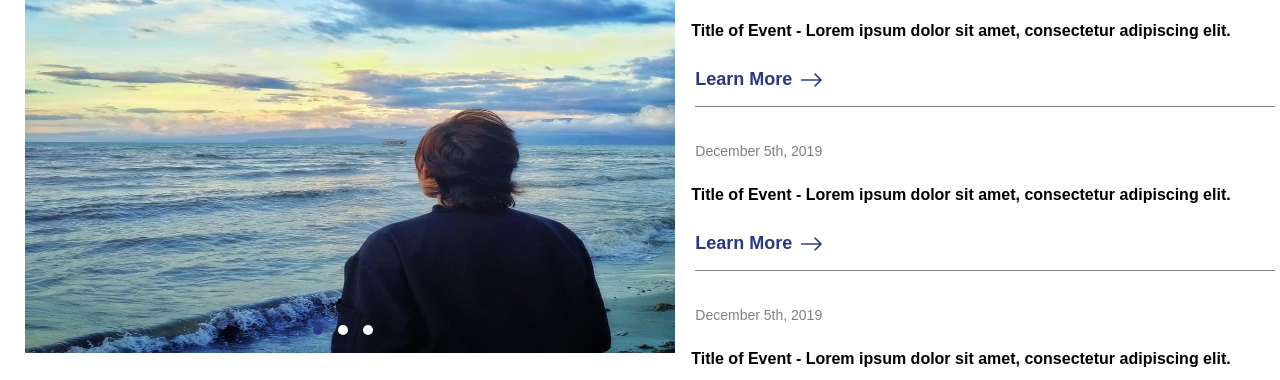
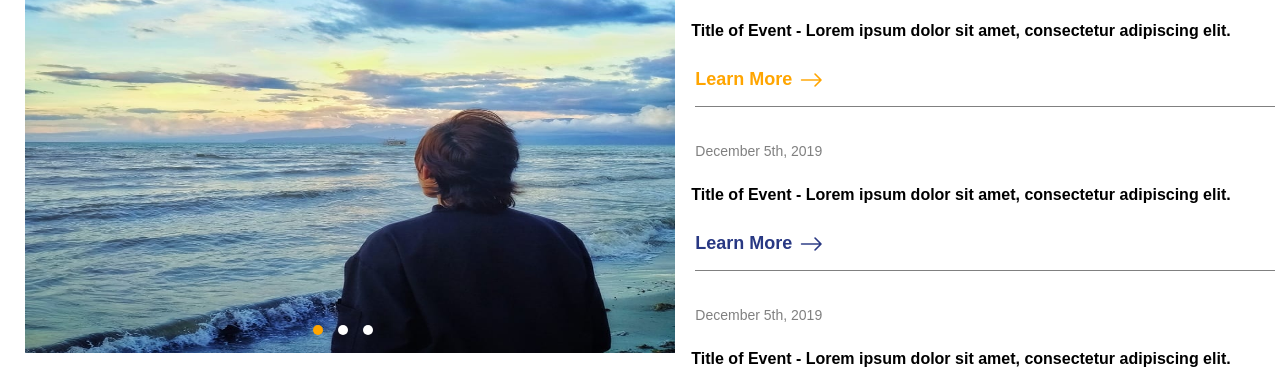
Before and after one commit to frostyral/exercise, a plain HTML site: page featuredpost.html in a window 1280 px wide. In both pictures the pointer is over the link 765 px from the left and 278 px from the top of the page. Shown: the part 199-579 px from the top of the page. Drawn offline with nearby package versions, Linux system fonts and the light colour scheme.

Commit message:
[Before Merge]

```diff
--- a/style.css
+++ b/style.css
@@ -105,6 +105,12 @@ p{
     right: 35px;
     top: 0px;
     font-size: 18px;
+    transition: transform .4s;
+}
+
+.content_two .btn:hover{
+    color: orange;
+    transform: scale(1.1);
 }
 
 .content_two a i{
@@ -114,6 +120,8 @@ p{
     top: 4px;
     left: 7px;
 }
+
+
 
 .content_two p{
     position: relative;
@@ -185,7 +193,7 @@ p{
 }
 
 .active, .dot:hover {
-  background-color: #283883;
+  background-color: orange;
 }
 
 /* Fading animation */
```
